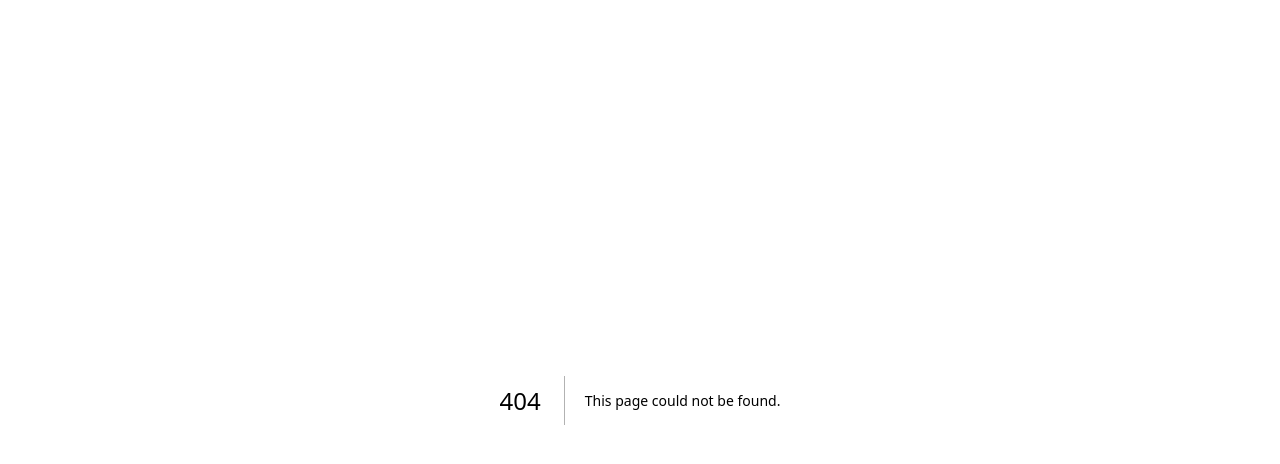
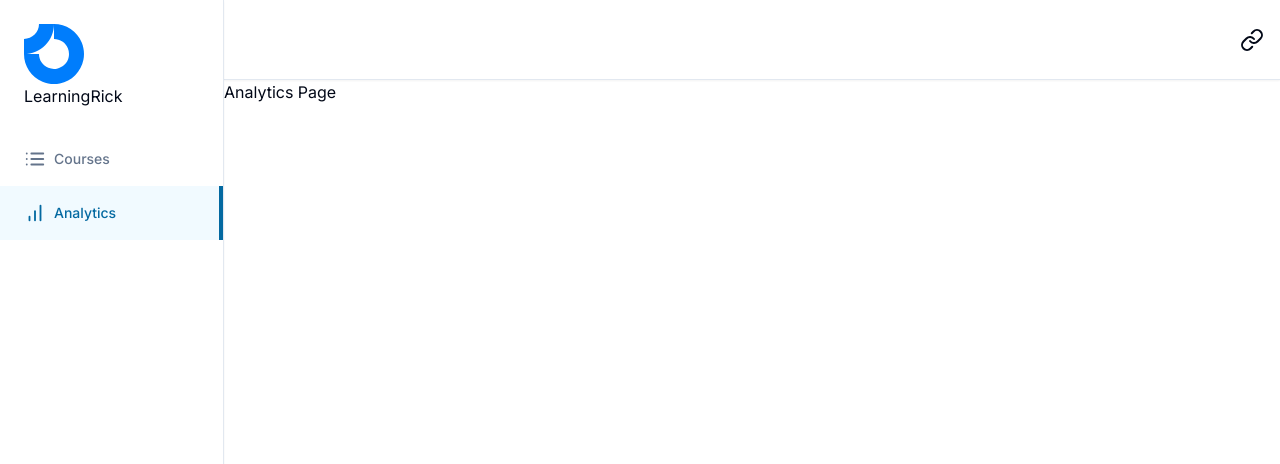
Before and after one commit to RickyPrima30/lms, a Next.js app: page /teacher/analytics in a window 1280 px wide. Before the commit this address had no page. Shown: the top 464 px of the page. Built offline with nearby package versions, Linux system fonts and the light colour scheme.

Commit message:
make navbar

```diff
--- /dev/null
+++ b/app/(dashboard)/(routes)/teacher/analytics/page.tsx
@@ -0,0 +1,9 @@
+const AnalyticsPage = () => {
+    return (
+        <div>
+            Analytics Page
+        </div>
+    );
+}
+
+export default AnalyticsPage;
--- /dev/null
+++ b/app/(dashboard)/(routes)/teacher/courses/page.tsx
@@ -0,0 +1,7 @@
+const CoursePage = () => {
+    return (
+        <div>
+            Courses page
+        </div>
+    )
+}
--- a/app/(dashboard)/_components/logo.tsx
+++ b/app/(dashboard)/_components/logo.tsx
@@ -3,8 +3,8 @@ import Image from "next/image";
 export const Logo = () => {
     return (
         <Image
-        height={130}
-        width={130}
+        height={60}
+        width={60}
         alt="lms-logo"
         src="/logo.svg"
         />
--- a/app/(dashboard)/_components/navbar.tsx
+++ b/app/(dashboard)/_components/navbar.tsx
@@ -1,7 +1,11 @@
+import { NavbarRoutes } from "@/components/navbar-routes"
+import { MobileSidebar } from "./mobile-sidebar"
+
 export const Navbar = () => {
     return (
         <div className="p-4 border-b h-full flex items-center bg-white shadow-sm">
-
+            <MobileSidebar />
+            <NavbarRoutes />
         </div>
     )
 }
--- a/app/(dashboard)/_components/sidebar.tsx
+++ b/app/(dashboard)/_components/sidebar.tsx
@@ -6,6 +6,7 @@ export const Sidebar = () => {
     <div className="h-full border-r flex flex-col overflow-y-auto bg-white shadow-sm">
       <div className="p-6">
         <Logo />
+        <p>LearningRick</p>
       </div>
       <div className="flex flex-col w-full">
         <SidebarRoutes />
--- /dev/null
+++ b/components/navbar-routes.tsx
@@ -0,0 +1,35 @@
+"use client";
+
+import { UserButton } from "@clerk/nextjs";
+import { usePathname } from "next/navigation";
+import { Button } from "@/components/ui/button";
+import { Link, LogOut } from "lucide-react";
+
+export const NavbarRoutes = () => {
+    const pathname = usePathname();
+
+    const isTeacherPage = pathname?.startsWith("/teacher");
+    const isPlayerPage = pathname?.includes("/chapter");
+
+    return (
+        <div className="flex gap-x-2 ml-auto">
+            {isTeacherPage || isPlayerPage ? (
+                <Link href="/">
+                    <Button size="sm" variant="ghost">
+                        <LogOut className="h-4 w-4 mr-2" />
+                        Exit
+                    </Button>
+                </Link>
+            ) : (
+                <Link href="/teacher/courses">
+                    <Button size="sm" variant="ghost">
+                        Teacher mode
+                    </Button>
+                </Link>
+            )}
+            <UserButton
+                afterSignOutUrl="/"
+            />
+        </div>
+    )
+}
```
Also changed, not shown: app/(dashboard)/_components/navbar-routes.tsx (added), public/logo.svg, 1 other file (tests, documents, lock files or other folders).
